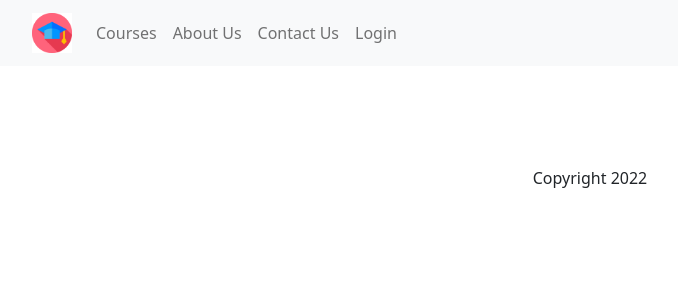
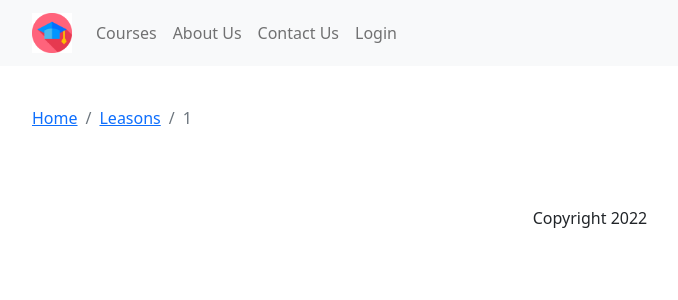
Before and after one commit to sytnei/learn-ract, a React (Create React App) app: page /leason/1/1 in a window 1280 px wide. Shown: the top 300 px of the page, without its empty margins (50-728 px from the left). Built offline with nearby package versions, Linux system fonts and the light colour scheme; no server answers.

Commit message:
Ui Updates

```diff
--- a/src/components/pages/Course.js
+++ b/src/components/pages/Course.js
@@ -2,7 +2,7 @@ import React from 'react';
 import { Link } from 'react-router-dom';
 import { useParams } from "react-router-dom";
 import getPosts from '../../services/getPosts';
-import { ListGroup } from 'react-bootstrap';
+import { ListGroup, Breadcrumb } from 'react-bootstrap';
 import { useState, useEffect } from 'react';
 
 function Course() {
@@ -16,6 +16,10 @@ function Course() {
 
     return (
         <>
+            <Breadcrumb>
+                <Breadcrumb.Item linkProps={{ to: `/` }} linkAs={Link}>Home</Breadcrumb.Item>
+                <Breadcrumb.Item active>Leasons</Breadcrumb.Item>
+            </Breadcrumb>
             <h1>Leasons:</h1>
             <ListGroup>
                 {!!posts.length && posts.map(post => (
@@ -28,7 +32,7 @@ function Course() {
                                 src="/book-icon.png"
                                 width="18"
                                 height="18"
-                                className="d-inline-block align-left"
+                                className="d-inline-block align-left me-2"
                             />{post.title.rendered}
                         </Link>
                     </ListGroup.Item>
--- a/src/components/pages/Home.js
+++ b/src/components/pages/Home.js
@@ -23,7 +23,7 @@ function Home() {
 
   return (
     <>
-      <Form>
+      <Form className='pb-3'>
         <Form.Group>
           <Form.Control type="text"
             onChange={(e) => {
@@ -33,7 +33,7 @@ function Home() {
         </Form.Group>
       </Form>
 
-      <ListGroup>
+      <ListGroup className='mb-2'>
         {!!searchText.length && searchResults.map(result => (
 
           <ListGroup.Item key={result.id} className='d-table' >
@@ -44,7 +44,7 @@ function Home() {
                 src="/book-icon.png"
                 width="18"
                 height="18"
-                className="d-inline-block align-left"
+                className="d-inline-block align-left me-2"
               />{result.title}
             </Link>
           </ListGroup.Item>
--- a/src/components/pages/Leason.js
+++ b/src/components/pages/Leason.js
@@ -1,7 +1,8 @@
 import React from 'react';
-import { useParams } from "react-router-dom";
+import { useParams, Link } from "react-router-dom";
 import getPost from '../../services/getPost';
 import { useState, useEffect } from 'react';
+import { Breadcrumb } from 'react-bootstrap';
 
 function Leason() {
     const [leason, setLeason] = useState([]);
@@ -13,6 +14,13 @@ function Leason() {
 
     return (
         <>
+            <Breadcrumb>
+                <Breadcrumb.Item linkProps={{ to: `/` }} linkAs={Link}>Home</Breadcrumb.Item>
+                <Breadcrumb.Item linkProps={{ to: `/course/${courseId}` }} linkAs={Link} >
+                    Leasons
+                </Breadcrumb.Item>
+                <Breadcrumb.Item active>{courseId}</Breadcrumb.Item>
+            </Breadcrumb>
 
             {!!courseId && !!leasonId && !!leason?.content?.rendered && (
                 <>
```
